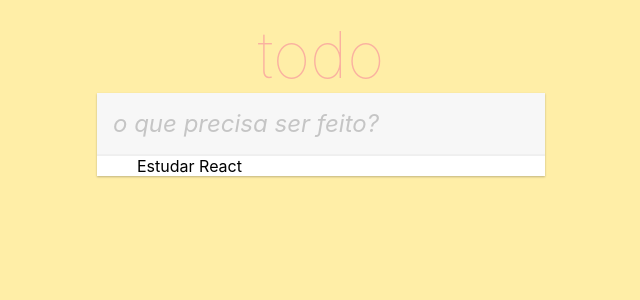
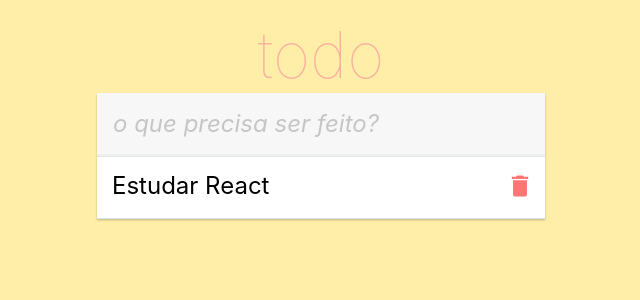
Before and after one commit to Achette/Todo_app, a React (Create React App) app: page / in a window 1280 px wide. Shown: the top 300 px of the page, without its empty margins (319-959 px from the left). Built offline with nearby package versions, Linux system fonts and the light colour scheme.

Commit message:
Feat: added todo list, remove button and styles for both

```diff
--- a/package.json
+++ b/package.json
@@ -8,6 +8,7 @@
     "@testing-library/user-event": "^13.5.0",
     "react": "^18.2.0",
     "react-dom": "^18.2.0",
+    "react-icons": "^4.4.0",
     "react-scripts": "5.0.1",
     "web-vitals": "^2.1.4"
   },
--- a/src/App.css
+++ b/src/App.css
@@ -6,3 +6,29 @@
   width: 100%;
   padding: 16px 16px 18px 16px;
 }
+
+ul.todo-list li {
+  display: flex;
+  border-top: 1px solid #dfe6e9;
+  border-bottom: 1px solid #dfe6e9;
+}
+
+.todo {
+  flex: 1;
+  outline: none;
+  cursor: pointer;
+  font-size: 1.5rem;
+  word-break: break-all;
+  line-height: 1.2;
+  transition: color 0.3s;
+  padding: 15px 15px 17px 15px;
+}
+
+.remove {
+  background-color: transparent;
+  border: none;
+  cursor: pointer;
+  outline: none;
+  width: 50px;
+  color: #FF7675;
+}
--- a/src/App.js
+++ b/src/App.js
@@ -1,4 +1,5 @@
 import { useState } from "react";
+import { MdDelete} from 'react-icons/md'
 import "./App.css";
 
 function App() {
@@ -57,7 +58,14 @@
 
         <ul className="todo-list">
           {todos.map((todo) => (
-            <li key={todo.id}>{todo.title} {todo.checked}</li>
+            <li key={todo.id}>
+              <span className="todo">
+                {todo.title}
+              </span>
+              <button className="remove" type="button">
+                <MdDelete size={28}/>
+              </button>
+              </li>
           ))}
         </ul>
       </section>
--- a/src/index.css
+++ b/src/index.css
@@ -29,6 +29,7 @@
 input,
 textarea {
   margin: 0;
+  padding: 0;
   font-family: -apple-system, BlinkMacSystemFont, "Segoe UI", "Roboto", "Oxygen",
     "Ubuntu", "Cantarell", "Fira Sans", "Droid Sans", "Helvetica Neue",
     sans-serif;
```
Also changed, not shown: 1 other file (tests, documents, lock files or other folders).
